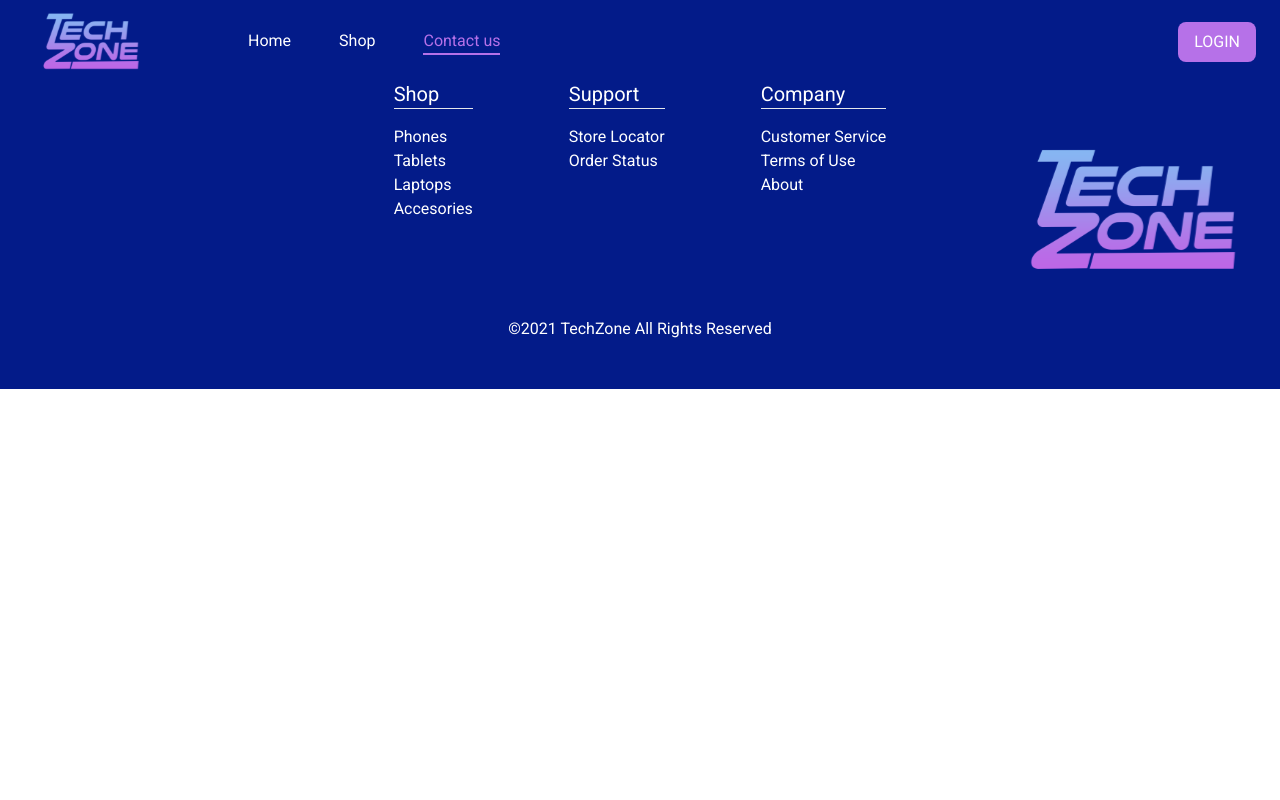
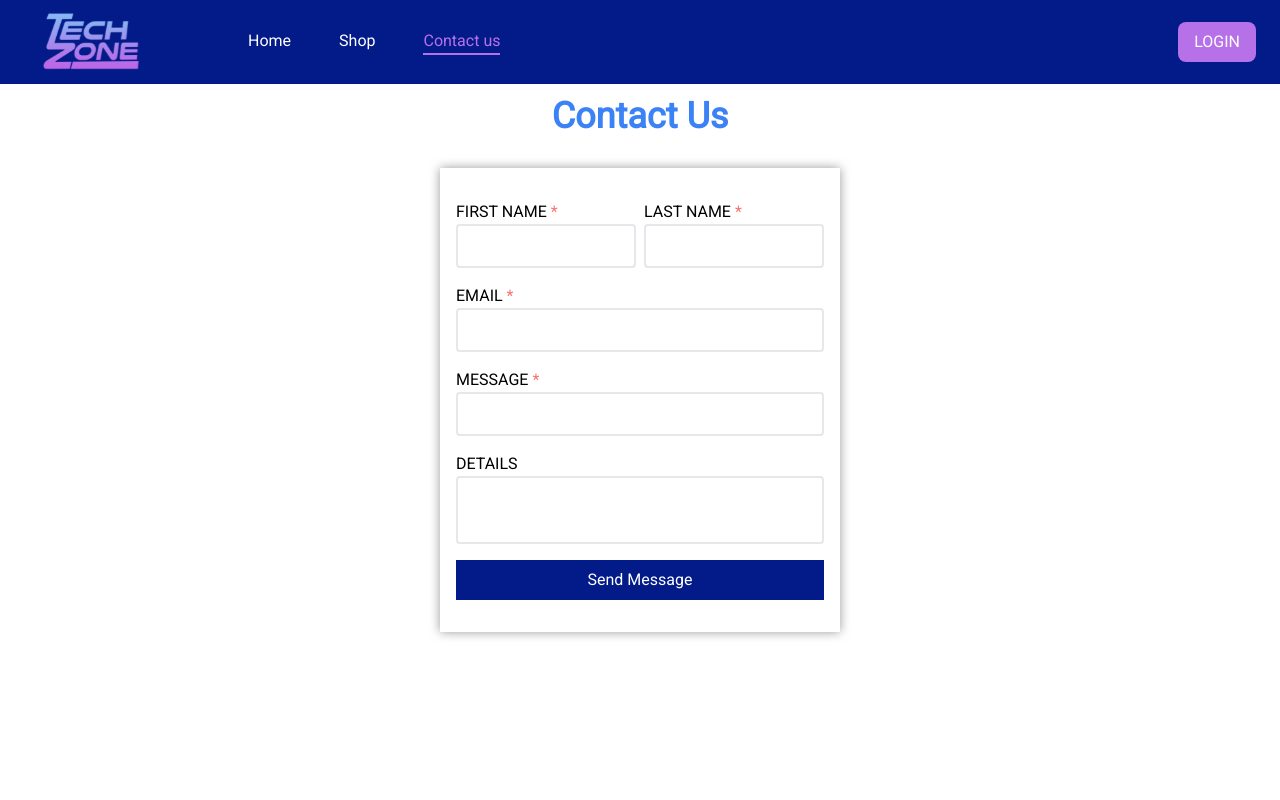
Before and after one commit to mart-anthony-stark/techzone-ecommerce-forumsite-nuxt, a Nuxt app: page /contact-us in a window 1280 px wide. Shown: the top 800 px of the page. Built offline with nearby package versions, Linux system fonts and the light colour scheme.

Commit message:
Add contact page

```diff
--- /dev/null
+++ b/pages/contact-us.vue
@@ -0,0 +1,76 @@
+<template>
+  <div class="section mt-24">
+    <h1 class="font-extrabold text-center text-4xl mb-8 text-blue-500">
+      Contact Us
+    </h1>
+    <div class="flex gap-4 justify-center">
+      <form class="p-4 py-8">
+        <div class="grid grid-cols-2 gap-2">
+          <div>
+            <label for="fname"
+              >FIRST NAME <span class="text-red-400">*</span></label
+            >
+            <input
+              class="p-2 border-2 rounded border-color-gray-400"
+              type="text"
+              id="fname"
+            />
+          </div>
+
+          <div>
+            <label for="lname"
+              >LAST NAME <span class="text-red-400">*</span></label
+            >
+            <input
+              class="p-2 border-2 rounded border-color-gray-400"
+              type="text"
+              id="lname"
+            />
+          </div>
+        </div>
+
+        <div class="flex flex-col mt-4">
+          <label for="fname">EMAIL <span class="text-red-400">*</span></label>
+          <input
+            class="p-2 border-2 rounded border-color-gray-400"
+            type="email"
+            id="fname"
+          />
+        </div>
+
+        <div class="flex flex-col mt-4">
+          <label for="fname">MESSAGE <span class="text-red-400">*</span></label>
+          <input
+            class="p-2 border-2 rounded border-color-gray-400"
+            type="email"
+            id="fname"
+          />
+        </div>
+
+        <div class="flex flex-col mt-4">
+          <label for="fname">DETAILS</label>
+          <textarea
+            class="p-2 border-2 rounded border-color-gray-400"
+          ></textarea>
+        </div>
+
+        <button class="bg-pri text-white py-2 w-full mt-4">Send Message</button>
+      </form>
+    </div>
+  </div>
+</template>
+
+<style scoped>
+form {
+  box-sizing: border-box;
+  max-width: 400px;
+  width: 100%;
+  box-shadow: 0 0 10px rgba(0, 0, 0, 0.4);
+}
+form input {
+  width: 100%;
+}
+form textarea {
+  resize: none;
+}
+</style>
```
